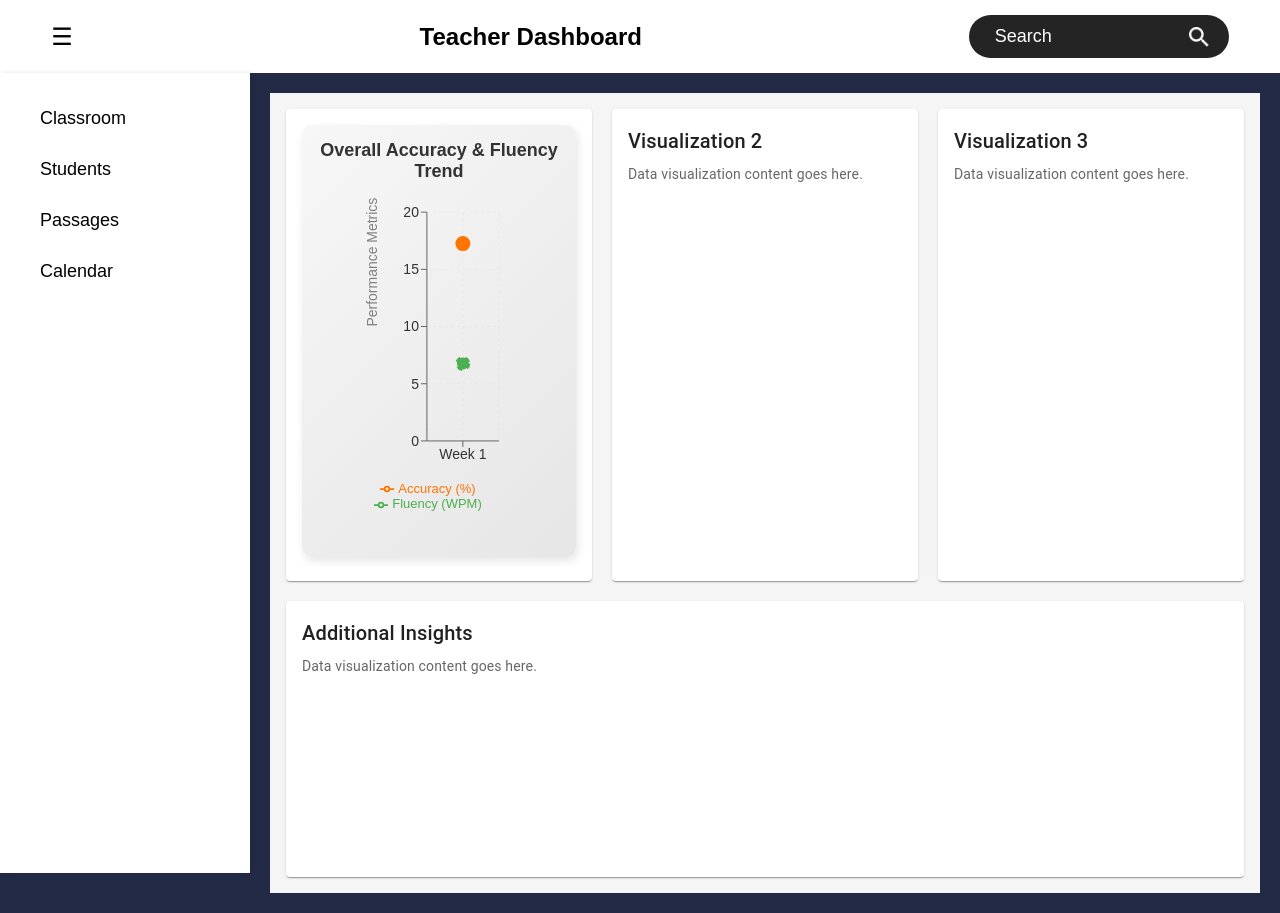
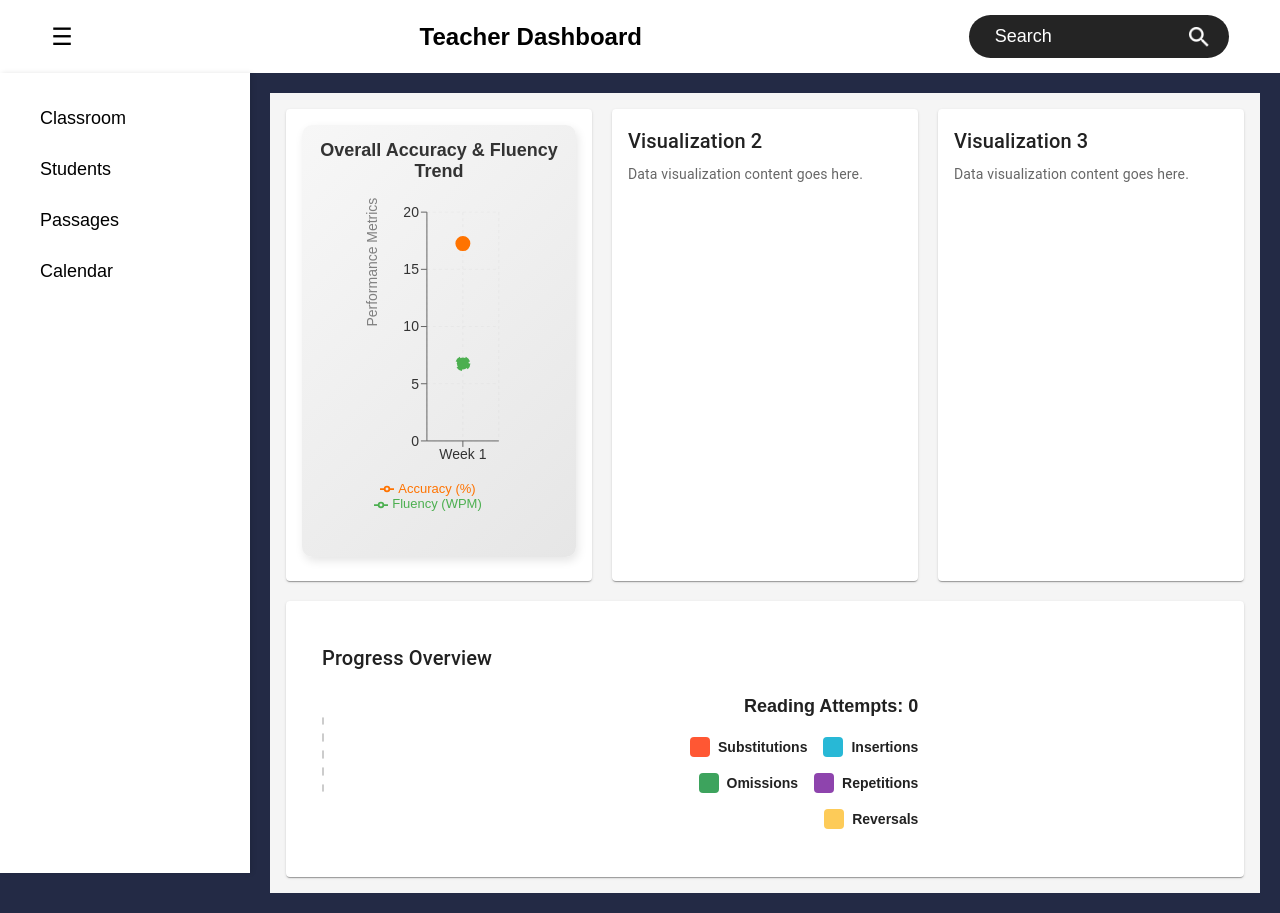
Before and after one commit to Data-Spasm/Visualization-Of-TC-Metrics, a React (Vite) app: page /classroom in a window 1280 px wide. Built offline with nearby package versions, Linux system fonts and the light colour scheme.

Commit message:
basic reading progress card, just need to fix to read the data, additionally a change was made to the overall accuracy and fluency card

```diff
--- /dev/null
+++ b/src/components/progressbar/ReadingProgressBar.css
@@ -0,0 +1,47 @@
+.progressbar-container {
+    display: flex;
+    flex-direction: column;
+    gap: 10px;
+    width: 80%;
+    max-width: 600px;
+  }
+
+  .progress-section {
+    display: flex;
+    flex-direction: column;
+    gap: 8px;
+  }
+
+  .progress-bar {
+    width: 100%; /* Make it take the full container width */
+    height: 12px; /* Slightly taller for visibility */
+    border-radius: 3px;
+    background-color: #e5e7eb;
+    overflow: hidden;
+    border: 1px solid #ccc;
+  }
+
+  .progress-fill {
+    height: 100%;
+    transition: width 0.5s ease-in-out;
+  }
+
+  .progress-label {
+    position: absolute;
+    left: 10px;
+    top: 50%;
+    transform: translateY(-50%);
+    font-size: 14px;
+    color: white;
+    font-weight: bold;
+  }
+
+  .reading-attempts-card {
+    margin-top: 15px;
+    text-align: center;
+  }
+
+  .reading-attempts-title {
+    font-size: 18px;
+    font-weight: bold;
+  }
--- /dev/null
+++ b/src/components/progressbar/ReadingProgressBar.jsx
@@ -0,0 +1,45 @@
+import React from "react";
+import "./ReadingProgressBar.css";
+
+const ReadingProgressBar = ({ performance }) => {
+  // Data for the progress bars
+  const progressData = [
+    { label: "Substitutions", value: performance?.substitutions || 0, color: "#FF5733" },
+    { label: "Insertions", value: performance?.insertions || 0, color: "#28B8D6" },
+    { label: "Omissions", value: performance?.omissions || 0, color: "#3DA35D" },
+    { label: "Repetitions", value: performance?.repetitions || 0, color: "#8E44AD" },
+    { label: "Reversals", value: performance?.reversals || 0, color: "#FDCB58" },
+  ];
+
+  return (
+    <div className="progress-reading-container">
+      {/* Progress Bars Section (Left Side) */}
+      <div className="progress-section">
+        {progressData.map((item, index) => (
+          <div key={index} className="progress-bar">
+            <div
+              className="progress-fill"
+              style={{ width: `${item.value}%`, backgroundColor: item.color }}
+            ></div>
+            <span className="progress-label">{item.label} ({item.value}%)</span>
+          </div>
+        ))}
+      </div>
+
+      {/* Reading Attempts Section (Right Side) */}
+      <div className="reading-attempts-card">
+        <h2 className="reading-attempts-title">Reading Attempts: {performance?.readingAttempts || 0}</h2>
+        <div className="reading-attempts-legend">
+          {progressData.map((item, index) => (
+            <div key={index} className="legend-item">
+              <div className="legend-color" style={{ backgroundColor: item.color }}></div>
+              <span>{item.label}</span>
+            </div>
+          ))}
+        </div>
+      </div>
+    </div>
+  );
+};
+
+export default ReadingProgressBar;
--- a/src/views/Classroom.css
+++ b/src/views/Classroom.css
@@ -1,36 +1,116 @@
+/* Styles for the main classroom layout */
 .classroom {
   padding: 20px;
-  height: calc(100vh - 60px); /* adjustable based on the height of our Navbar */
+  height: calc(100vh - 60px); /* Adjusted to fit within the viewport */
   overflow-y: hidden;
   display: flex;
   flex-direction: column;
 }
 
+/* Grid container to arrange the top visualization cards */
 .grid-container {
   display: grid;
-  grid-template-columns: repeat(3, 1fr);
+  grid-template-columns: repeat(3, 1fr); /* Three equally spaced columns */
   gap: 20px;
   margin-bottom: 20px;
-  flex: 1;
+  flex: 0.7; /* Takes 70% of the vertical space */
 }
 
+/* General card styling for all visualizations */
 .card {
   display: flex;
   flex-direction: column;
   justify-content: space-between;
   height: 100%;
   flex: 1;
+  min-height: 200px;
 }
 
+/* Larger card at the bottom for the progress bar and reading attempts */
 .long-card {
   display: flex;
+  flex-direction: row; /* Align items horizontally */
+  justify-content: space-between;
+  align-items: center;
+  height: 100%;
+  width: 100%;
+  flex: 1.3; /* Takes more space compared to top cards */
+  padding: 20px;
+}
+
+/* Container to align progress bar and reading attempts side by side */
+.progress-reading-container {
+  display: flex;
+  justify-content: space-between;
+  align-items: center;
+  width: 100%;
+  gap: 20px;
+}
+
+/* Container for progress bars */
+.progress-container {
+  width: 50%;
+  display: flex;
   flex-direction: column;
-  justify-content: space-between;
-  height: 50%;
-  width: 100%;
-  flex: 1;
+  gap: 12px; /* Spacing between progress bars */
 }
-/* This scroll bar was added so that we can properly view the visualizations as we code. Later on we will work on the overall layout and design*/
+
+/* Styling for progress bar background */
+.progress-bar {
+  width: 25%; /* Reduced width by 75% */
+  height: 8.8px; /* Increased height by 10% */
+  border-radius: 3px;
+  background-color: #e5e7eb;
+  overflow: hidden;
+  border: 1px solid #ccc;
+}
+
+/* Progress fill section that grows dynamically based on progress */
+.progress-fill {
+  height: 100%;
+}
+
+/* Container for reading attempts legend section */
+.reading-attempts-card {
+  width: 50%;
+  display: flex;
+  flex-direction: column;
+  align-items: flex-end; /* Align content to the right */
+}
+
+/* Title styling for reading attempts section */
+.reading-attempts-title {
+  font-size: 18px;
+  font-weight: bold;
+  margin-bottom: 10px;
+}
+
+/* Layout for the legend items */
+.reading-attempts-legend {
+  display: flex;
+  flex-wrap: wrap;
+  justify-content: flex-end; /* Align legend items to the right */
+  gap: 16px;
+  margin-top: 10px;
+}
+
+/* Individual legend items for different types of errors */
+.legend-item {
+  display: flex;
+  align-items: center;
+  gap: 8px;
+  font-size: 14px;
+  font-weight: bold;
+}
+
+/* Color box next to each legend item */
+.legend-color {
+  width: 20px;
+  height: 20px;
+  border-radius: 4px;
+}
+
+/* Ensures smooth scrolling and background styling */
 .classroom {
   height: 100vh;
   overflow-y: auto;
@@ -39,15 +119,25 @@
   background-color: #f5f5f5;
 }
 
-
-/* Media query for tablet screens */
+/* Responsive design adjustments for smaller screens */
 @media (max-width: 768px) {
   .grid-container {
-    grid-template-columns: repeat(2, 1fr);
+    grid-template-columns: repeat(2, 1fr); /* Two columns instead of three */
+  }
+
+  .progress-reading-container {
+    flex-direction: column;
+    align-items: center;
+  }
+
+  .progress-container, .reading-attempts-card {
+    width: 100%;
+    align-items: center; /* Center items for small screens */
   }
 
   .card, .long-card {
     height: auto;
     flex: 1;
+    flex-direction: column;
   }
 }
--- a/src/views/Classroom.jsx
+++ b/src/views/Classroom.jsx
@@ -1,69 +1,65 @@
-import React, { useEffect, useState } from 'react';
-import { Card, CardContent, Typography } from '@mui/material';
-import OverallAccuracyFluencyChart from '../components/linegraphs/OverallAccuracyFluencyChart';
-import './Classroom.css';
+import React, { useEffect, useState } from "react";
+import { Card, CardContent, Typography } from "@mui/material";
+import OverallAccuracyFluencyChart from "../components/linegraphs/OverallAccuracyFluencyChart";
+import ReadingProgressBar from "../components/progressbar/ReadingProgressBar";
+import "./Classroom.css";
 
 const Classroom = ({ student }) => {
   const [overallPerformanceData, setOverallPerformanceData] = useState([]);
 
   useEffect(() => {
     if (student && student.overallPerformance) {
-      const performanceData = [{
+      const performanceData = {
         accuracy: student.overallPerformance.accuracy,
         fluency: student.overallPerformance.fluency,
-      }];
+      };
       setOverallPerformanceData(performanceData);
     }
   }, [student]);
 
   return (
     <div className="classroom">
-
+      {/* Top Grid with 3 Visualization Cards */}
       <div className="grid-container">
-        {/* Card 1: Overall Accuracy and Fluency */}
         <Card className="card">
           <CardContent>
-            {/* <Typography gutterBottom variant="h6" component="div">
-              Overall Accuracy and Fluency
-            </Typography> */}
             <OverallAccuracyFluencyChart data={overallPerformanceData} />
           </CardContent>
         </Card>
 
-        {/* Card 2: Placeholder for another visualization */}
         <Card className="card">
           <CardContent>
             <Typography gutterBottom variant="h6" component="div">
               Visualization 2
             </Typography>
-            <Typography variant="body2" sx={{ color: 'text.secondary' }}>
+            <Typography variant="body2" sx={{ color: "text.secondary" }}>
               Data visualization content goes here.
             </Typography>
           </CardContent>
         </Card>
 
-        {/* Card 3: Placeholder for another visualization */}
         <Card className="card">
           <CardContent>
             <Typography gutterBottom variant="h6" component="div">
               Visualization 3
             </Typography>
-            <Typography variant="body2" sx={{ color: 'text.secondary' }}>
+            <Typography variant="body2" sx={{ color: "text.secondary" }}>
               Data visualization content goes here.
             </Typography>
           </CardContent>
         </Card>
       </div>
 
-      {/* Long card for additional visualization */}
+      {/* Bottom Card: Progress Bar on Left, Reading Attempts on Right */}
       <Card className="long-card">
-        <CardContent>
+        <CardContent className="long-card-content">
           <Typography gutterBottom variant="h6" component="div">
-            Additional Insights
+            Progress Overview
           </Typography>
-          <Typography variant="body2" sx={{ color: 'text.secondary' }}>
-            Data visualization content goes here.
-          </Typography>
+          <div className="progress-reading-container">
+            {/* Left Side: Progress Bar */}
+            <ReadingProgressBar performance={student?.overallPerformance} />
+          </div>
         </CardContent>
       </Card>
     </div>
```
Also changed, not shown: src/components/linegraphs/OverallAccuracyFluencyChart.jsx (+105 -15 lines).
